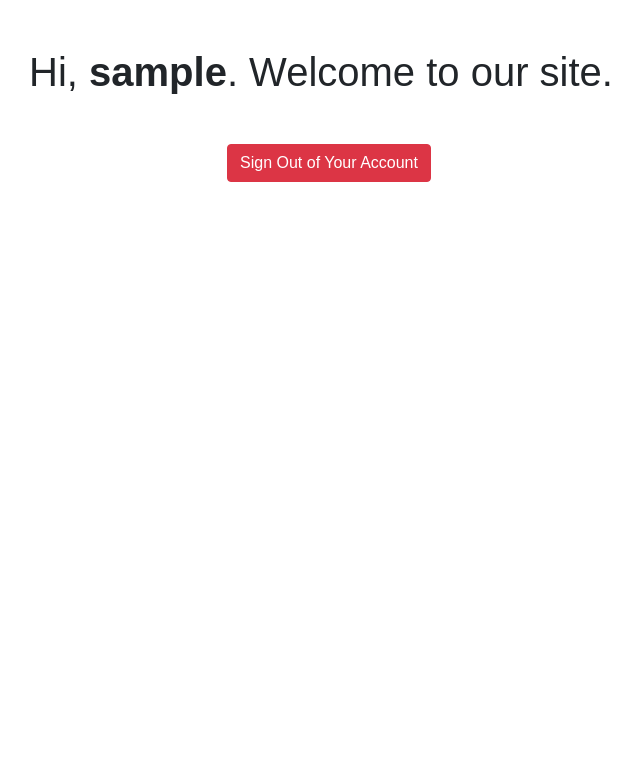
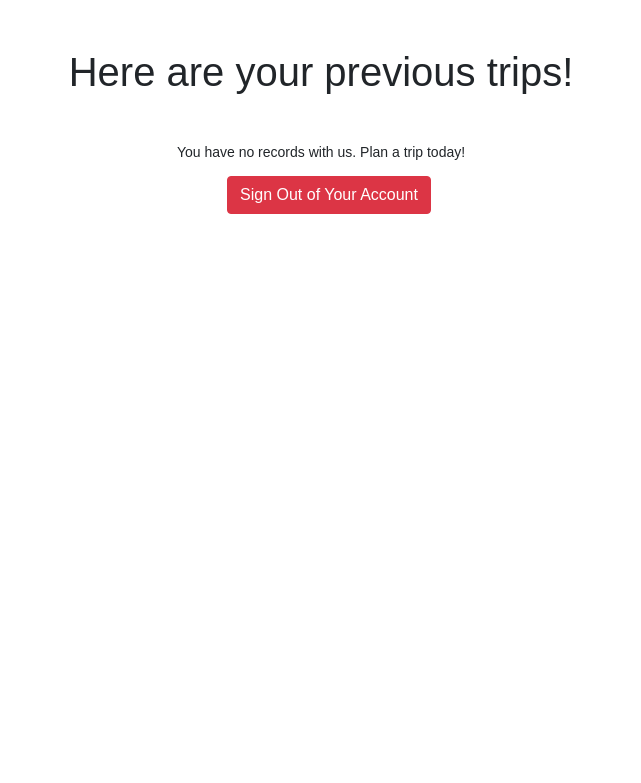
Before and after one commit to sristii/Travel-Buddy, a PHP site: page /account.php in a window 1280 px wide. Shown: the top 783 px of the page, without its empty margins (319-960 px from the left). Run offline with PHP 8.4, Linux system fonts and the light colour scheme; the visitor is signed in with stand-in values (Sample User, id 1); tables that the repository leaves empty or names only in its code hold one stand-in row (values such as "Sample post"); some libraries are stand-ins or nearby versions.

Commit message:
Update account.php

```diff
--- a/account.php
+++ b/account.php
@@ -21,34 +21,39 @@
             die("Connection failed: " . $conn->connect_error);
         }
         $email = $_SESSION["username"];
-
         $sql = "SELECT * FROM users";
-
         $result = $conn->query($sql);
 
+        //printing out basic html first
+         echo "<h1 class=my-5>Here are your previous trips!</h1>";
+
         //check to see if the emails match
+        $count = 0;
         if ($result->num_rows > 0) {
         while($row = $result->fetch_assoc()) {
-            if ($row["email"] == $email)
-                echo "Name: ". $row["first_name"]. " ".$row["last_name"]. " <br>Email: ". $row["email"]. "<br> Card: " . $row["card"]."<br>";
+            if ($row["email"] == $email){
+                echo "Name: ". $row["first_name"]. " ".$row["last_Name"]. " <br>Email: ". $row["email"]. "<br> Card: ". $row["card"]. "<br> Package: ". $row["package"]."<br><br>";
+                $count = $count+1;
+            }
         }
-    } else {
-        echo "You have no records with us. Plan a trip today!";
-    }
+        }
+       if($count==0){
+            echo "You have no records with us. Plan a trip today!<br>";
+        }
     ?>
 
 <!DOCTYPE html>
 <html lang="en">
 <head>
     <meta charset="UTF-8">
-    <title>Welcome</title>
+    <title>Account</title>
     <link rel="stylesheet" href="https://stackpath.bootstrapcdn.com/bootstrap/4.5.2/css/bootstrap.min.css">
     <style>
         body{ font: 14px sans-serif; text-align: center; }
     </style>
 </head>
 <body>
-    <h1 class="my-5">Hi, <b><?php echo htmlspecialchars($_SESSION["username"]); ?></b>. Welcome to our site.</h1>
+<br>
     <p>
         <a href="logout.php" class="btn btn-danger ml-3">Sign Out of Your Account</a>
     </p>
```
